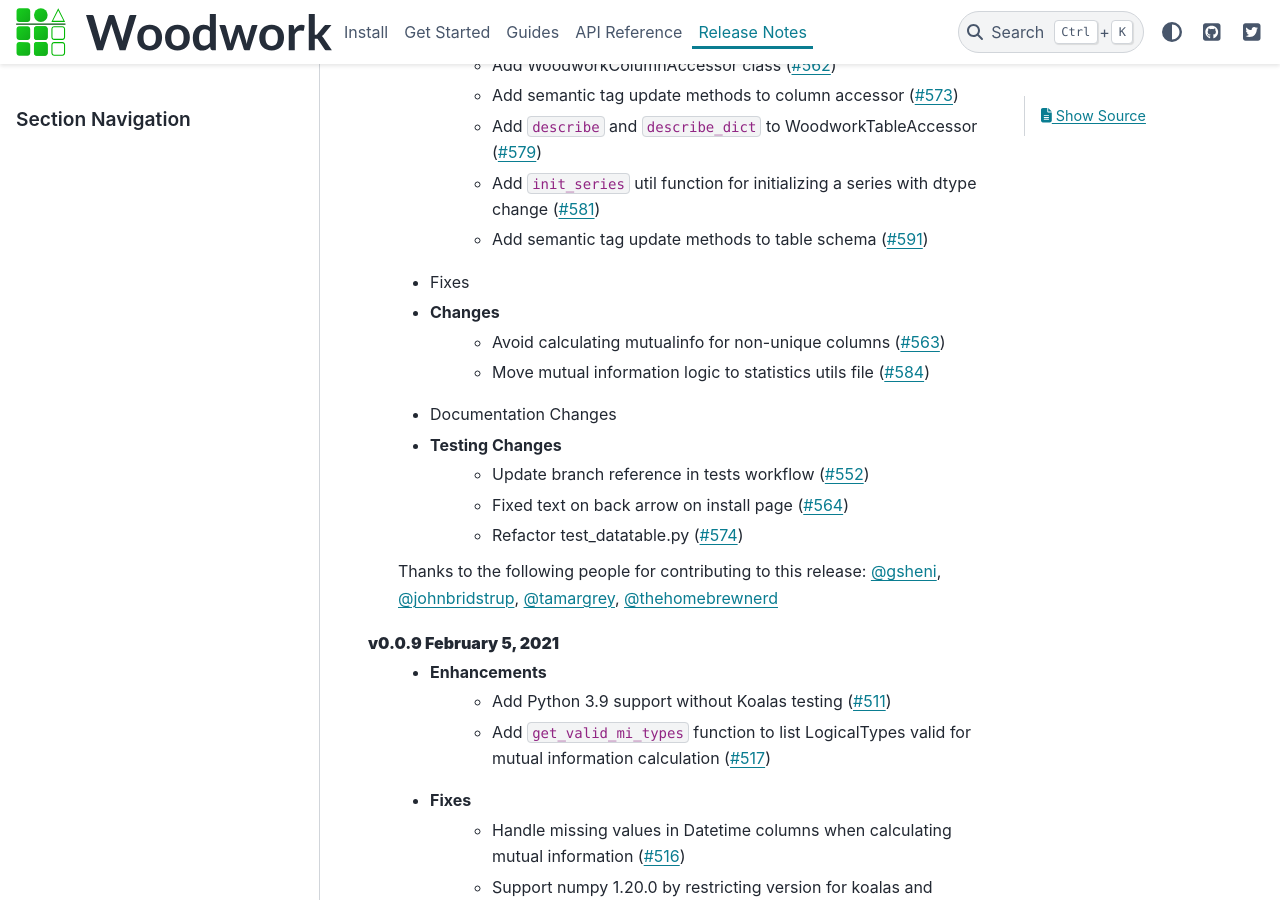
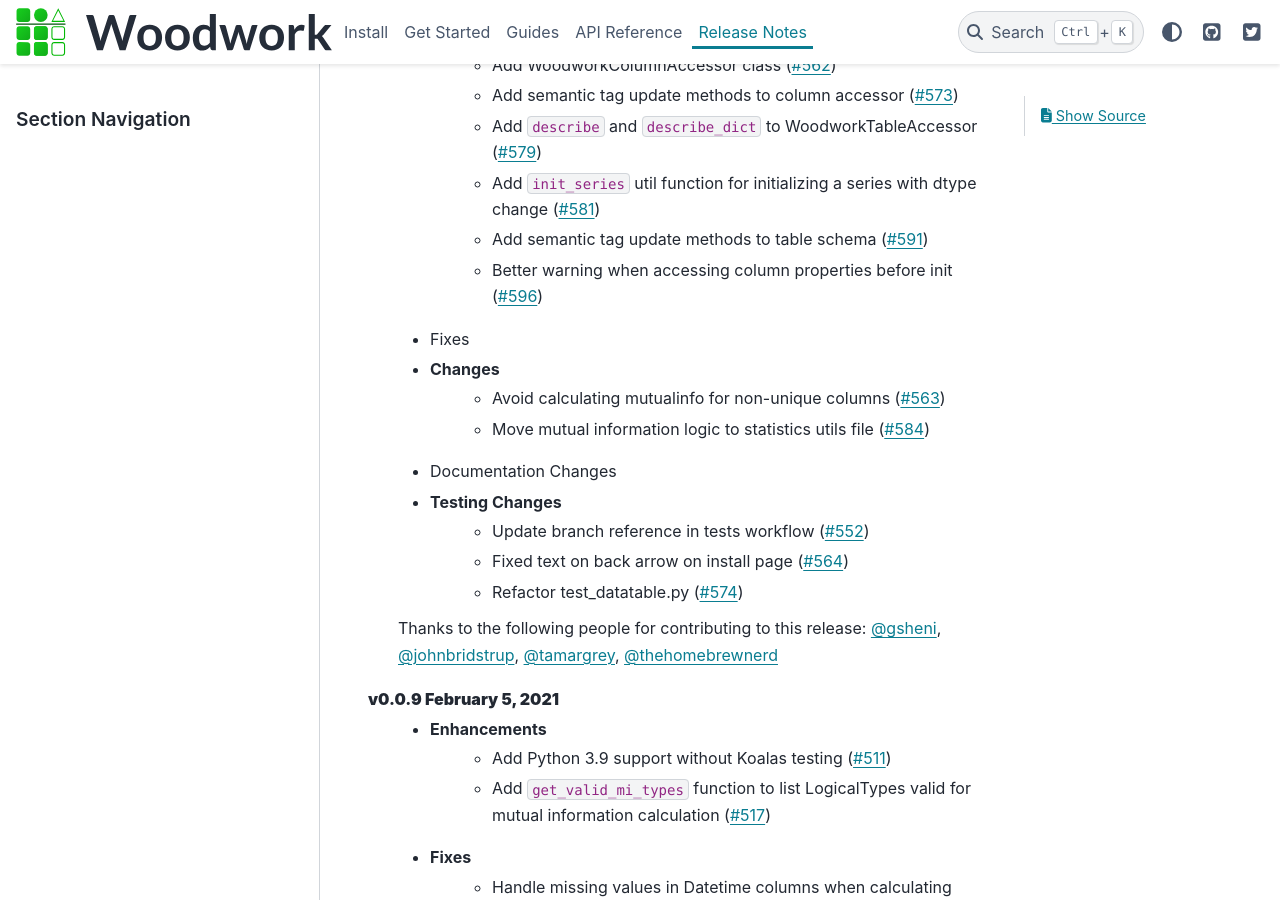
Before and after one commit to alteryx/woodwork, a Sphinx documentation site: the page built from docs/source/release_notes.rst, in a window 1280 px wide and 900 px high, scrolled down 652 px. Built offline with Sphinx 7.4.7 and the PyData theme 0.15.4, drawn with Linux system fonts in a browser that asks for light colours; comment, search, counter and statistics services are not loaded.

Commit message:
update release notes

```diff
--- a/docs/source/release_notes.rst
+++ b/docs/source/release_notes.rst
@@ -19,6 +19,7 @@ Release Notes
         * Add ``describe`` and ``describe_dict`` to WoodworkTableAccessor (:pr:`579`)
         * Add ``init_series`` util function for initializing a series with dtype change (:pr:`581`)
         * Add semantic tag update methods to table schema (:pr:`591`)
+        * Better warning when accessing column properties before init (:pr:`596`)
     * Fixes
     * Changes
         * Avoid calculating mutualinfo for non-unique columns (:pr:`563`)
```
